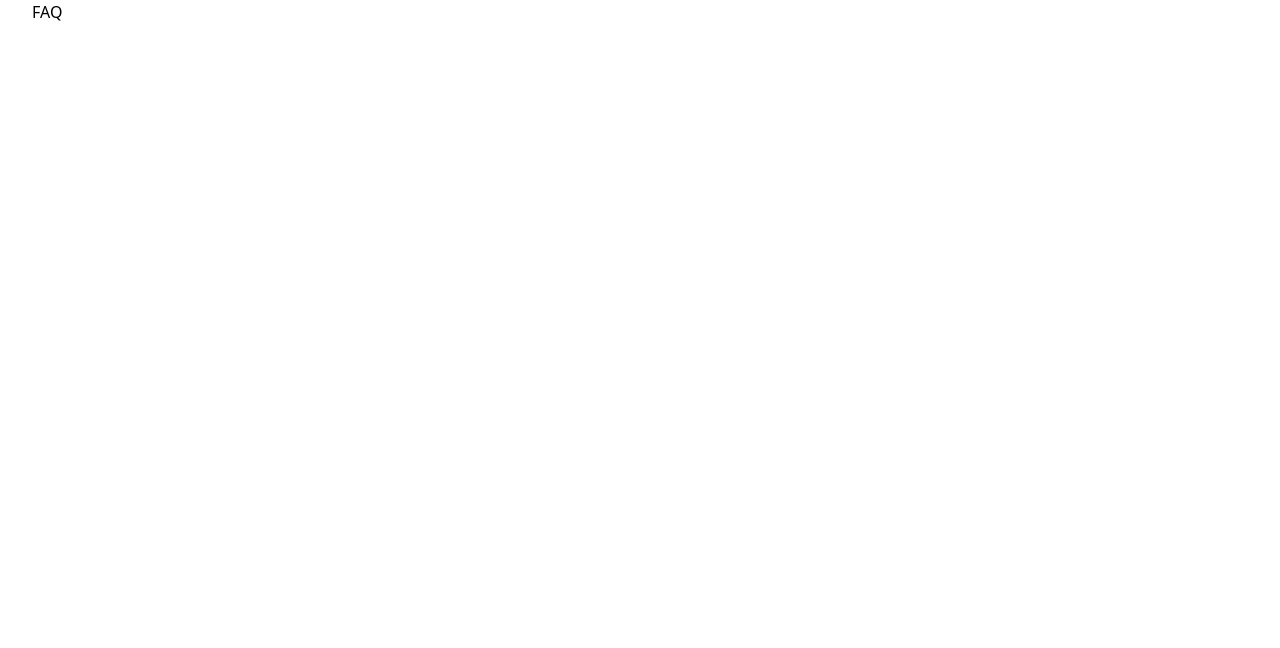
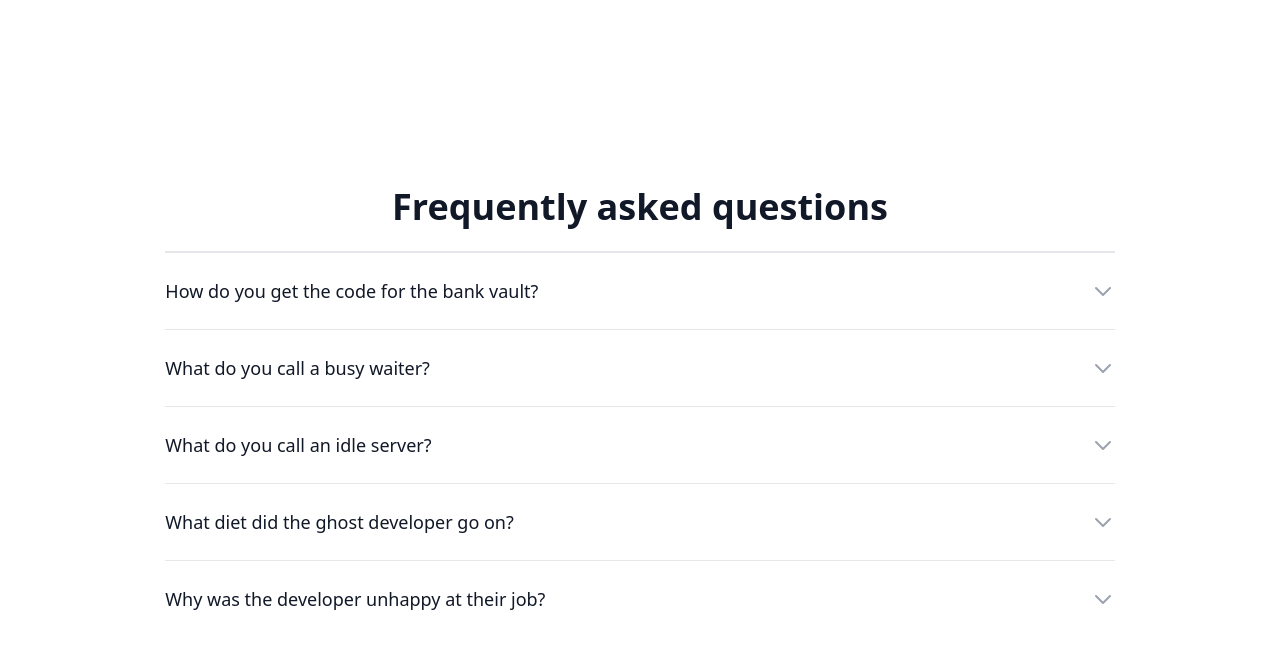
Before and after one commit to ChrisJRamirez/FirstTimeGrowers, a React (Create React App) app: page /faq in a window 1280 px wide. Shown: the top 648 px of the page. Built offline with nearby package versions, Linux system fonts and the light colour scheme.

Commit message:
Feature: Created Basic FAQ Page && Abstracted `Home.js` checklist

```diff
--- a/src/views/FAQ.js
+++ b/src/views/FAQ.js
@@ -1,7 +1,74 @@
+import { Disclosure } from '@headlessui/react';
+import { ChevronDownIcon } from '@heroicons/react/outline';
+
+function classNames(...classes) {
+  return classes.filter(Boolean).join(' ');
+}
+
+const faqs = [
+  {
+    question: 'How do you get the code for the bank vault?',
+    answer: 'You checkout their branch.',
+  },
+  {
+    question: 'What do you call a busy waiter?',
+    answer: 'A server.',
+  },
+  {
+    question: 'What do you call an idle server?',
+    answer: 'A waiter.',
+  },
+  {
+    question: 'What diet did the ghost developer go on?',
+    answer: 'Boolean.',
+  },
+  {
+    question: 'Why was the developer unhappy at their job?',
+    answer: 'They wanted arrays.',
+  },
+];
+
 const FAQ = (props) => {
-  return <div>FAQ</div>;
-  // DROPDOWN FAQ where you can also ask questions and add them to state
-  // q? how much light does my plant need? A- look it up bish
+  return (
+    <div className='flex items-center justify-center h-screen'>
+      <div className='w-5/6 px-4 py-12 mx-auto sm:py-16 sm:px-6 lg:px-8'>
+        <div className='mx-auto divide-y-2 divide-gray-200 '>
+          <h2 className='text-3xl font-extrabold text-center text-gray-900 sm:text-4xl'>
+            Frequently asked questions
+          </h2>
+          <dl className='mt-6 space-y-6 divide-y divide-gray-200'>
+            {faqs.map((faq) => (
+              <Disclosure as='div' key={faq.question} className='pt-6'>
+                {({ open }) => (
+                  <>
+                    <dt className='text-lg'>
+                      <Disclosure.Button className='flex items-start justify-between w-full text-left text-gray-400'>
+                        <span className='font-medium text-gray-900'>
+                          {faq.question}
+                        </span>
+                        <span className='flex items-center ml-6 h-7'>
+                          <ChevronDownIcon
+                            className={classNames(
+                              open ? '-rotate-180' : 'rotate-0',
+                              'h-6 w-6 transform'
+                            )}
+                            aria-hidden='true'
+                          />
+                        </span>
+                      </Disclosure.Button>
+                    </dt>
+                    <Disclosure.Panel as='dd' className='pr-12 mt-2'>
+                      <p className='text-base text-gray-500'>{faq.answer}</p>
+                    </Disclosure.Panel>
+                  </>
+                )}
+              </Disclosure>
+            ))}
+          </dl>
+        </div>
+      </div>
+    </div>
+  );
 };
 
 export default FAQ;
--- a/src/views/Home.js
+++ b/src/views/Home.js
@@ -3,6 +3,49 @@ import Header from '../components/Header';
 import Footer from '../components/Footer';
 // import Nav from '../components/Nav';
 import Hero from '../components/Hero';
+
+const checklist = [
+  {
+    name: 'AutoFlower Vs PhotoPeriods',
+    subtext: 'What type of plant am I trying to grow?',
+    to: 'auto-v-photo',
+  },
+  {
+    name: 'Indoor vs. Outdoor Grow',
+    subtext: '',
+    to: 'indoor-v-outdoor',
+  },
+  {
+    name: 'Lighting',
+    subtext: '',
+    to: 'lighting',
+  },
+  {
+    name: 'Watering',
+    subtext: '',
+    to: 'watering',
+  },
+  {
+    name: 'Soil/Nutrients',
+    subtext: '',
+    to: 'soil-nutrients',
+  },
+  {
+    name: 'Fans/Airflow',
+    subtext: '',
+    to: 'fans-airflow',
+  },
+  {
+    name: 'Harvesting/Curing',
+    subtext: '',
+    to: 'harvesting-curing',
+  },
+  {
+    name: 'FAQ',
+    subtext: '',
+    to: 'faq',
+  },
+];
 
 const Home = (props) => {
   return (
@@ -30,54 +73,31 @@ const Home = (props) => {
             feel free to to post any questions for help in the FAQS/Ask A
             Question section, and we will do our best to answer them.
           </p>
-          {/* <img/> IMAGE SHOWING THE STAGES OF PLANT*/}
           <div>
             <img
-            className='object-cover w-full h-full'
-            src="https://3hlboz3j490o1qmcr2gaz7i1-wpengine.netdna-ssl.com/wp-content/uploads/2021/07/canabis-cycle.jpg.webp"
-            alt="weed-plant-lifecyle"
+              className='object-cover w-full h-full'
+              src='https://3hlboz3j490o1qmcr2gaz7i1-wpengine.netdna-ssl.com/wp-content/uploads/2021/07/canabis-cycle.jpg.webp'
+              alt='weed-plant-lifecyle'
             />
           </div>
         </div>
 
-        <div className="w-full bg-white rounded-lg shadow-lg lg:w-1/2">
-          <h2 className="flex justify-center font-bold">FTG CHECKLIST</h2>
-          <ol className="divide-y-2 divide-gray-100">
-            <li className="p-3 hover:bg-green-600 hover:text-green-200">
-              <Link className="font-bold " to='auto-v-photo'>AutoFlowers vs. PhotoPeriods</Link>
-              <p>What type of plant am I trying to grow?</p>
-            </li>
-            <li className="p-3 hover:bg-green-600 hover:text-green-200">
-              <Link to='indoor-v-outdoor'>Indoor vs. Outdoor Grow</Link>
-            </li>
-            <li className="p-3 hover:bg-green-600 hover:text-green-200">
-              <Link to='lighting'>Lighting</Link>
-            </li>
-            <li className="p-3 hover:bg-green-600 hover:text-green-200">
-              <Link to='watering'>Watering</Link>
-            </li>
-            <li className="p-3 hover:bg-green-600 hover:text-green-200">
-              <Link to='soil-nutrients'>Soil/Nutrients</Link>
-            </li>
-            <li className="p-3 hover:bg-green-600 hover:text-green-200">
-              <Link to='fans-airflow'>Fans/Airflow</Link>
-            </li>
-            <li className="p-3 hover:bg-green-600 hover:text-green-200">
-              <Link to='harvesting-curing'>Harvesting/Curing</Link>
-            </li>
-            <li className="p-3 hover:bg-green-600 hover:text-green-200">
-              <Link to='fans-airflow'>FORUM - ASK A QUESTION</Link>
-            </li>
+        <div className='w-full bg-white rounded-lg shadow-lg lg:w-1/2'>
+          <h2 className='flex justify-center font-bold'>FTG CHECKLIST</h2>
+          <ol className='divide-y-2 divide-gray-100'>
+            {checklist.map((item) => {
+              return (
+                <li className='p-3 hover:bg-green-600 hover:text-green-200'>
+                  <Link className='font-bold' to={item.to}>
+                    {item.name}
+                  </Link>
+                  {item.subtext && <p>{item.subtext}</p>}
+                </li>
+              );
+            })}
           </ol>
         </div>
-
-
-
-    </div>
-
-
-
-
+      </div>
 
       <Footer />
     </div>
```
